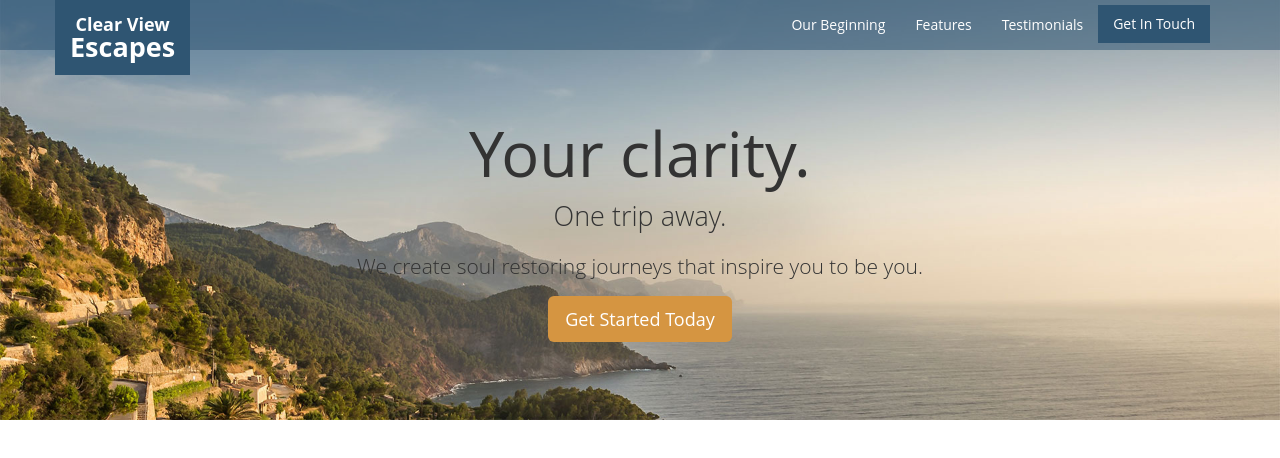
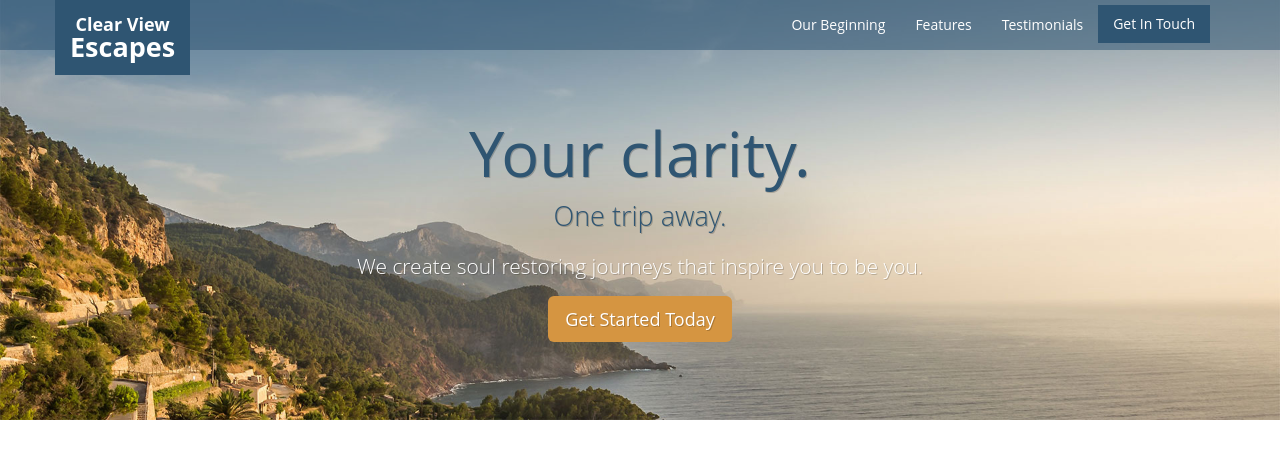
Before and after one commit to pitts114/Clear-View-Escapes, a plain HTML site: page index.html in a window 1280 px wide. Drawn offline with Linux system fonts and the light colour scheme; a web font is replaced by a local one.

Commit message:
Text shadows

```diff
--- a/css/main.css
+++ b/css/main.css
@@ -71,15 +71,29 @@ body {
     background-size: cover;
 }
 
-#get-started{
+#get-started .jumbotron{
+    text-shadow: rgba(0,0,0,.2) 1px 1px;
 }
 
 #get-started .jumbotron {
     background: rgba(0,0,0,0.0);
 }
 
+.btn-lg {
+    text-shadow: rgba(0,0,0,.2) 1px 1px;
+}
+
+#get-started .jumbotron h1 {
+    color: rgb(47, 85, 114);
+}
+
 #get-started .jumbotron h1 + p {
     font-size: 27px;
+    color: rgb(47, 85, 114);
+}
+
+#get-started .jumbotron p {
+    color: white;
 }
 
 #get-started .jumbotron button {
--- a/index.html
+++ b/index.html
@@ -7,6 +7,7 @@
         <script src="js/index.js"></script>
         <link href="css/main.css" rel="stylesheet">
         <link href="fonts/open-sans.css" rel="stylesheet">
+        <title>Clear View Escapes</title>
     </head>
     <body>
         <div class="vacation-bg">
```
